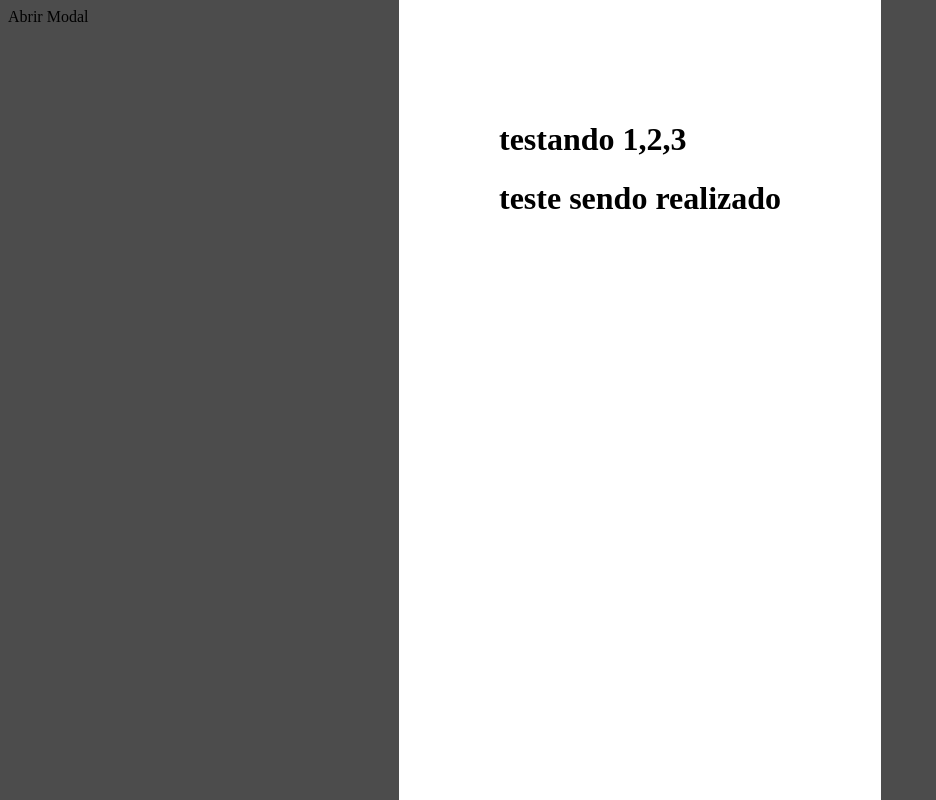
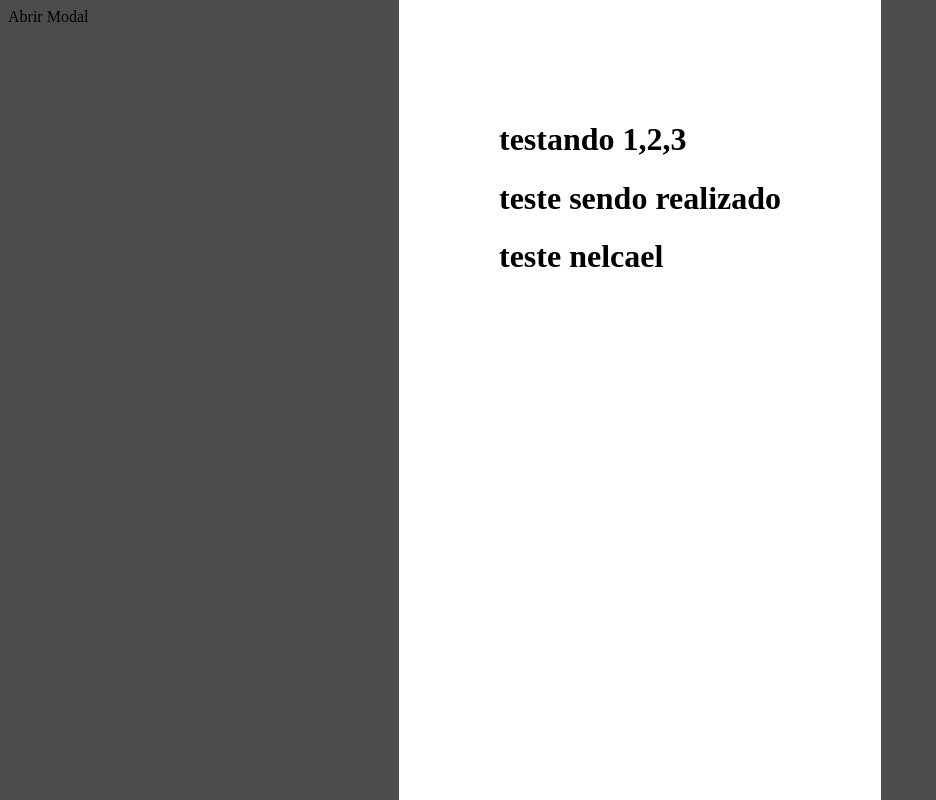
Before and after one commit to nelcael07/Projeto_curso_react, a React (Create React App) app in the folder react1/: page / in a window 1280 px wide. Both pictures are taken after a click on the element "Abrir Modal". Shown: the whole page, without its empty margins (0-936 px from the left). Built offline with nearby package versions, Linux system fonts and the light colour scheme.

Commit message:
testando99

```diff
--- a/react1/src/App.js
+++ b/react1/src/App.js
@@ -17,6 +17,7 @@ function App() {
       <Modal visible={ModalVisible} setVisible={setModalVisible}>
           <h1>testando 1,2,3</h1>
           <h1>teste sendo realizado</h1>
+          <h1>teste nelcael</h1>
       </Modal>
     </>
   );
```
